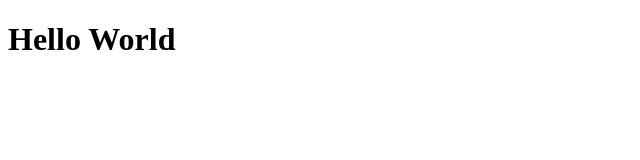
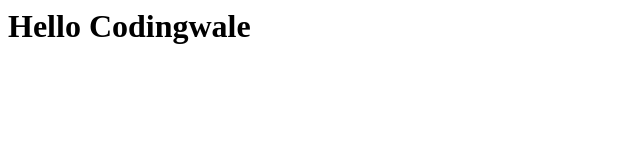
Before and after one commit to pankajtribhuvan/ga-pro1, a plain HTML site: page index.html in a window 1280 px wide. Shown: the whole page, without its empty margins (0-640 px from the left). Drawn offline with Linux system fonts and the light colour scheme.

Commit message:
Update index.html

```diff
--- a/index.html
+++ b/index.html
@@ -1,11 +1 @@
-<!DOCTYPE html>
-<html lang="en">
-<head>
-    <meta charset="UTF-8">
-    <meta name="viewport" content="width=device-width, initial-scale=1.0">
-    <title>Document</title>
-</head>
-<body>
-    <h1>Hello World</h1>
-</body>
-</html>
+<h1> Hello Codingwale </h1>
```
